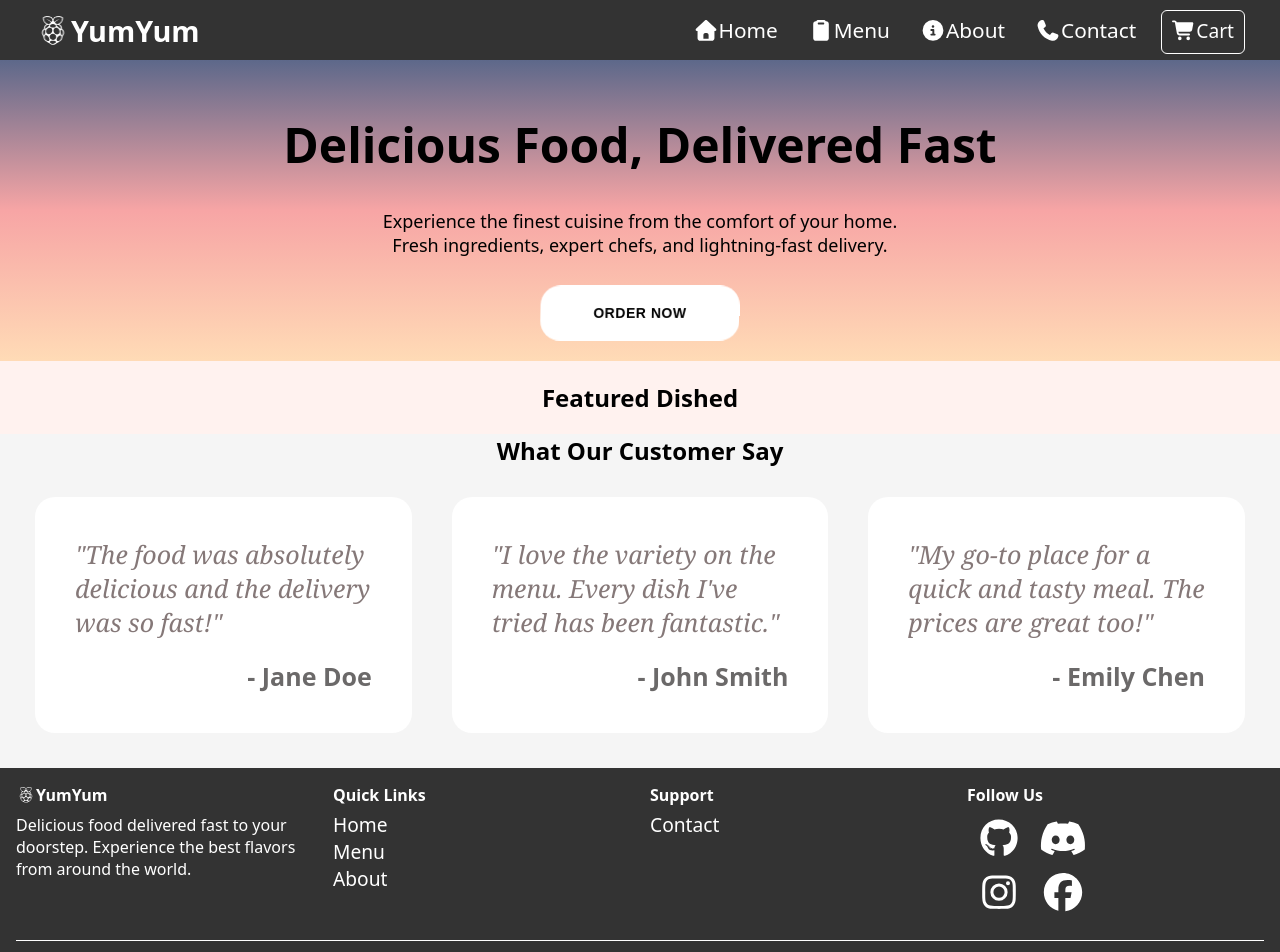
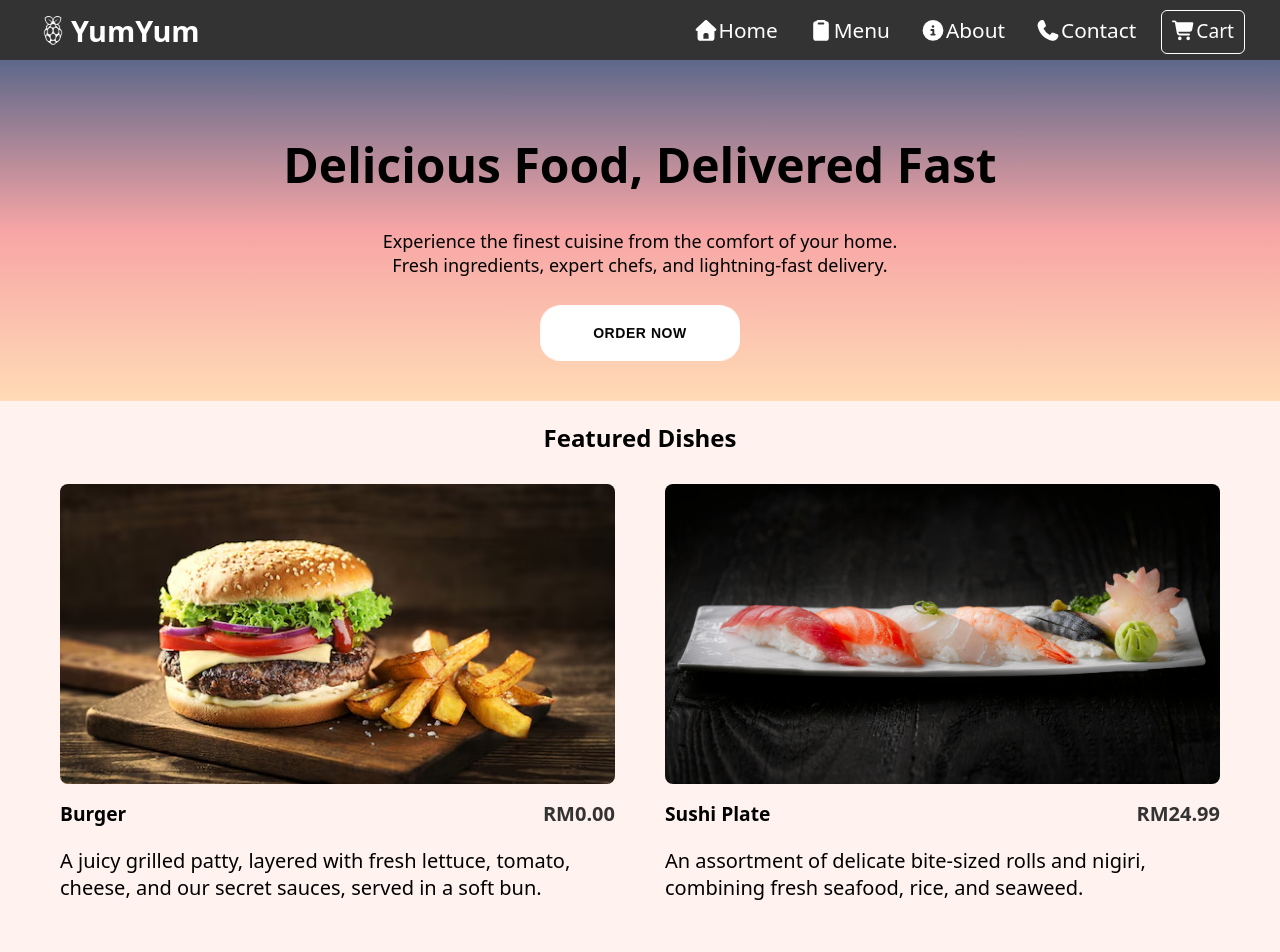
Before and after one commit to wafflesgod/Food-Ordering-Website, a React (Vite) app: page /home in a window 1280 px wide. Shown: the top 952 px of the page. Built offline with nearby package versions, Linux system fonts and the light colour scheme.

Commit message:
homepage food

```diff
--- a/src/pages/Home.css
+++ b/src/pages/Home.css
@@ -1,15 +1,67 @@
 .top-container {
     background: linear-gradient(180deg, #5D688A, #F7A5A5, #FFDBB6);
-    padding: 20px;
+    padding: 40px;
 }
 
+.dish-grid {
+    padding: 10px 30px;
+    display: grid;
+    grid-template-columns: repeat(auto-fit, minmax(450px, 1fr)); /*Create 3 equal columns*/
+    grid-template-rows: auto; /*rows adjust based on content*/
+    gap: 30px; /*space between grid item*/
+    font-size: 20px;
+}
+
+.dish-grid img {
+    width: 450px;
+    height: 350px;
+}
+
+.dish-grid {
+  padding: 10px 60px;
+  display: grid;
+  grid-template-columns: repeat(auto-fit, minmax(450px, 1fr));
+  gap: 50px;
+  font-size: 20px;
+}
+
+.dish-card img {
+  width: 100%;             /* take full width of its grid cell */
+  height: 300px;           /* fixed height (you can adjust e.g. 300px) */
+  object-fit: cover;       /* crop the image to fill the box without stretching */
+  object-position: left;
+  border-radius: 8px;      /* optional, rounded corners */
+}
+
+.dish-card p{
+    text-align: left;
+}
+
+.dish-info {
+  display: flex;
+  justify-content: space-between; /* name on left, price on right */
+  align-items: center;
+  margin-top: 10px;
+}
+
+.dish-info b {
+  font-size: 1.2rem;
+}
+
+.dish-info span {
+  font-weight: bold;
+  color: #333;
+}
+
+
 .review {
+    padding-top: 10px;
     background-color: whitesmoke;
     width: 100%;
 }
 
 .review-grid {
-    padding: 10px 35px 35px;
+    padding: 15px 40px 60px;
     display: grid;
     grid-template-columns: repeat(auto-fit, minmax(250px, 1fr)); /*Create 3 equal columns*/
     grid-template-rows: auto; /*rows adjust based on content*/
--- a/src/pages/Home.jsx
+++ b/src/pages/Home.jsx
@@ -20,6 +20,30 @@ const reviewee = [
     },
 ];
 
+const dishes = [
+    {
+        id: 1,
+        name: "Burger",
+        description: "A juicy grilled patty, layered with fresh lettuce, tomato, cheese, and our secret sauces, served in a soft bun.",
+        price: 0,
+        image: "food/burger.jpg",
+    },
+    {
+        id: 2,
+        name: "Sushi Plate",
+        description: "An assortment of delicate bite-sized rolls and nigiri, combining fresh seafood, rice, and seaweed.",
+        price: 24.99,
+        image: "food/sushi_plate.jpg"
+    },
+    {
+        id: 3,
+        name: "idk",
+        description: "Malaysia’s signature dish of fragrant coconut rice served with sambal, fried anchovies, peanuts, egg, and cucumber",
+        price: 0,
+        image: "food/nasi_lemak.jpg",
+    },
+];
+
 export default function Home() {
   return (
     <div style={{marginTop: "-10px"}}>
@@ -33,7 +57,19 @@ export default function Home() {
             </div>
         </div>
         <div>
-            <h2>Featured Dished</h2>
+            <h2>Featured Dishes</h2>
+            <div className="dish-grid">
+                {dishes.map((dish) => (
+                    <div key={dish.id} className="dish-card">
+                        <img src={dish.image} alt={dish.name}/>
+                        <div className="dish-info">
+                            <b>{dish.name}</b>
+                            <span>RM{dish.price.toFixed(2)}</span>
+                        </div>
+                        <p>{dish.description}</p>
+                    </div>
+                ))}
+            </div>
         </div>
         <div className="review">
             <h2>What Our Customer Say</h2>
```
Also changed, not shown: public/food/nasi_lemak.jpg (added), public/food/sushi_plate.jpg (added).
